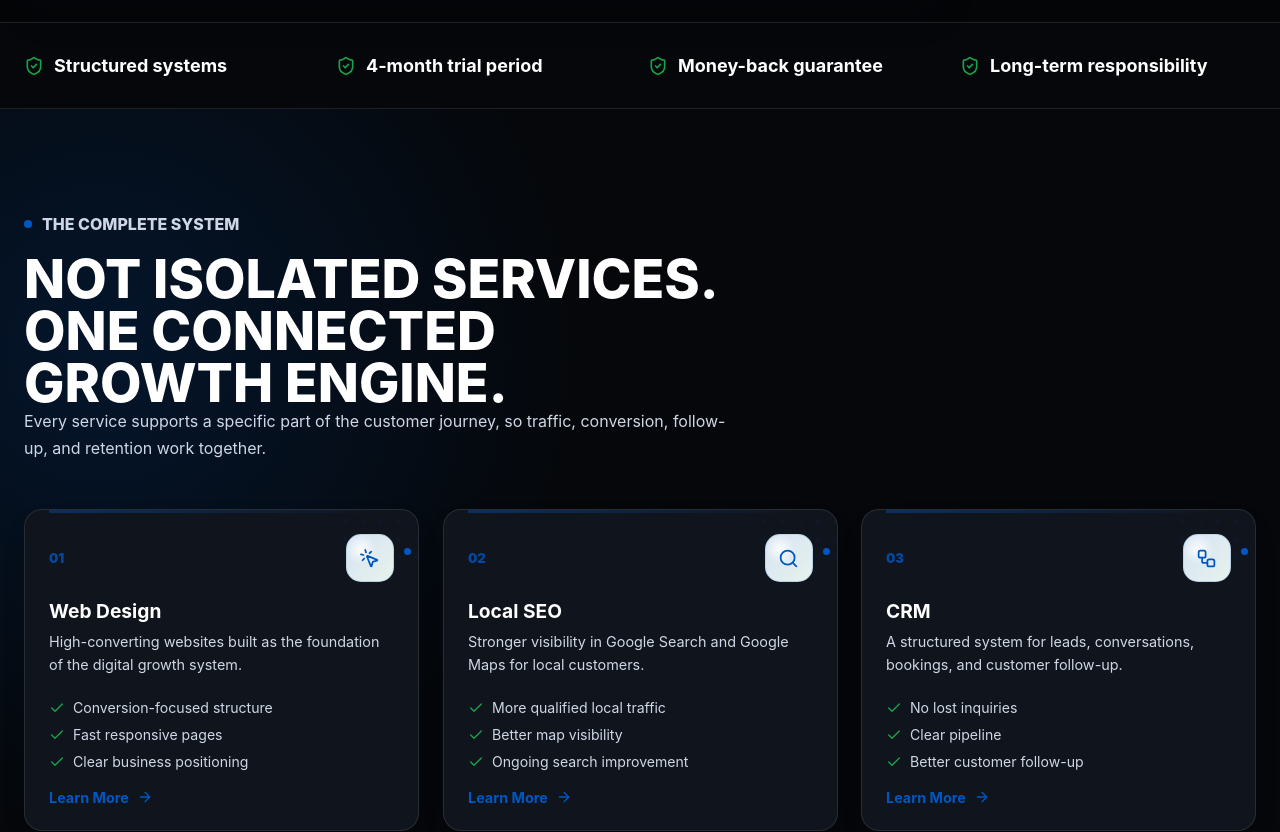
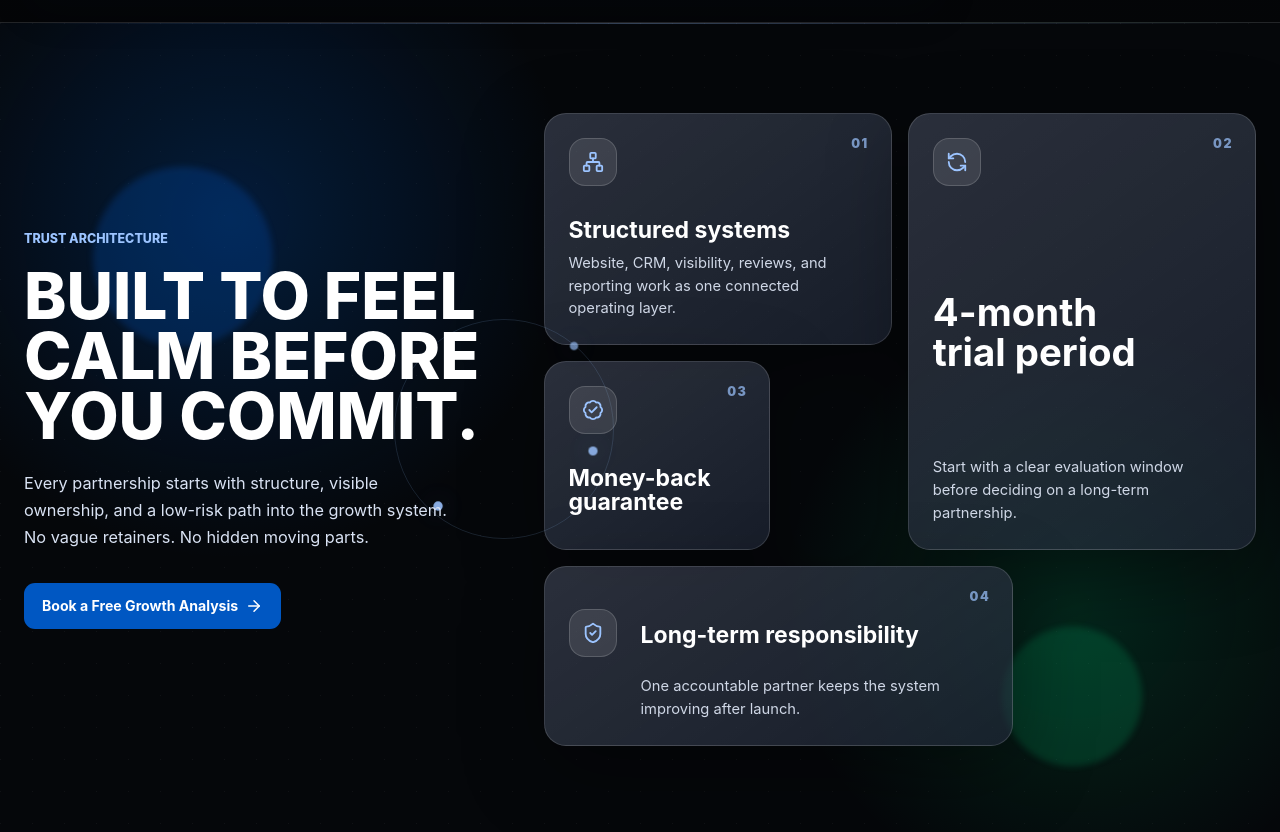
Before and after one commit to mawa8633/framkant-nordic, a Next.js app: page / in a window 1280 px wide. Shown: the part 778-1610 px from the top of the page. Built offline with nearby package versions, Linux system fonts and the light colour scheme.

Commit message:
Redesign premium trust section

```diff
--- a/app/globals.css
+++ b/app/globals.css
@@ -1976,34 +1976,312 @@ p {
 }
 
 .proof-strip {
-  border-bottom: 1px solid var(--line);
-  border-top: 1px solid var(--line);
+  background:
+    radial-gradient(circle at 18% 24%, rgba(0, 87, 194, 0.26), transparent 28%),
+    radial-gradient(circle at 84% 72%, rgba(0, 201, 117, 0.16), transparent 24%),
+    linear-gradient(135deg, rgba(255, 255, 255, 0.045) 0 1px, transparent 1px 100%),
+    #05070a;
+  background-size: auto, auto, 32px 32px, auto;
+  border-bottom: 1px solid rgba(255, 255, 255, 0.12);
+  border-top: 1px solid rgba(255, 255, 255, 0.12);
+  color: #ffffff;
+  overflow: hidden;
+  padding-bottom: clamp(64px, 7vw, 104px);
+  padding-top: clamp(64px, 7vw, 104px);
+  position: relative;
+}
+
+.proof-strip::before {
+  background: linear-gradient(90deg, transparent, rgba(156, 196, 255, 0.32), transparent);
+  content: "";
+  height: 1px;
+  left: var(--page-pad);
+  position: absolute;
+  right: var(--page-pad);
+  top: 0;
+}
+
+.proof-strip::after {
+  background: linear-gradient(90deg, transparent, rgba(255, 255, 255, 0.14), transparent);
+  bottom: 0;
+  content: "";
+  height: 1px;
+  left: var(--page-pad);
+  position: absolute;
+  right: var(--page-pad);
+}
+
+.proof-frame {
+  align-items: center;
+  display: grid;
+  gap: clamp(32px, 5vw, 72px);
+  grid-template-columns: minmax(260px, 0.78fr) minmax(0, 1.22fr);
+  margin: 0 auto;
+  max-width: var(--max-width);
+  position: relative;
+  z-index: 2;
+}
+
+.proof-copy {
+  max-width: 470px;
+  position: relative;
+  z-index: 3;
+}
+
+.proof-copy h2 {
+  color: #ffffff;
+  font-size: clamp(2.25rem, 5vw, 4.8rem);
+  line-height: 0.94;
+  margin-bottom: 24px;
+}
+
+.proof-copy p:not(.eyebrow) {
+  color: #d9e2f3;
+  font-size: 1.02rem;
+  max-width: 430px;
+}
+
+.proof-copy .eyebrow {
+  color: #9cc4ff;
+}
+
+.proof-cta {
+  margin-top: 32px;
+  min-width: 236px;
+}
+
+.proof-mosaic {
   display: grid;
   gap: 16px;
-  grid-template-columns: repeat(4, minmax(0, 1fr));
-  padding-bottom: 32px;
-  padding-top: 32px;
-}
-
-.proof-item {
-  align-items: center;
-  color: var(--text);
+  grid-template-columns: repeat(6, minmax(0, 1fr));
+  grid-template-rows: repeat(2, minmax(180px, auto));
+  position: relative;
+}
+
+.proof-card {
+  background:
+    linear-gradient(145deg, rgba(255, 255, 255, 0.13), rgba(255, 255, 255, 0.055)),
+    rgba(15, 23, 42, 0.62);
+  border: 1px solid rgba(255, 255, 255, 0.14);
+  border-radius: 22px;
+  box-shadow: 0 24px 80px rgba(0, 0, 0, 0.34);
   display: flex;
-  font-weight: 750;
-  gap: 10px;
-}
-
-.hero-dark + .proof-strip {
-  background: var(--ink);
-  border-color: rgba(255, 255, 255, 0.1);
-}
-
-.hero-dark + .proof-strip .proof-item {
+  flex-direction: column;
+  justify-content: space-between;
+  min-height: 180px;
+  overflow: hidden;
+  padding: 24px;
+  position: relative;
+  transition:
+    border-color 260ms ease,
+    box-shadow 260ms ease,
+    transform 260ms ease;
+}
+
+.proof-card::before {
+  background: radial-gradient(circle at 22% 18%, rgba(156, 196, 255, 0.24), transparent 32%);
+  content: "";
+  inset: 0;
+  opacity: 0;
+  position: absolute;
+  transition: opacity 260ms ease;
+}
+
+.proof-card:hover {
+  border-color: rgba(156, 196, 255, 0.34);
+  box-shadow: 0 32px 90px rgba(0, 87, 194, 0.18);
+  transform: translateY(-6px);
+}
+
+.proof-card:hover::before {
+  opacity: 1;
+}
+
+.proof-card-large {
+  grid-column: span 3;
+}
+
+.proof-card-tall {
+  grid-column: span 3;
+  grid-row: span 2;
+  min-height: 376px;
+}
+
+.proof-card-compact {
+  grid-column: span 2;
+  min-height: 180px;
+}
+
+.proof-card-wide {
+  grid-column: span 4;
+}
+
+.proof-icon {
+  align-items: center;
+  background: rgba(255, 255, 255, 0.1);
+  border: 1px solid rgba(255, 255, 255, 0.16);
+  border-radius: 16px;
+  color: #9cc4ff;
+  display: inline-flex;
+  height: 48px;
+  justify-content: center;
+  margin-bottom: 32px;
+  position: relative;
+  width: 48px;
+  z-index: 2;
+}
+
+.proof-card span {
+  color: rgba(156, 196, 255, 0.7);
+  font-size: 0.78rem;
+  font-weight: 900;
+  letter-spacing: 0.12em;
+  position: absolute;
+  right: 22px;
+  top: 22px;
+  z-index: 2;
+}
+
+.proof-card h3 {
   color: #ffffff;
-}
-
-.proof-item svg {
-  color: var(--green);
+  font-size: clamp(1.2rem, 1.8vw, 1.7rem);
+  line-height: 1.05;
+  margin-bottom: 10px;
+  position: relative;
+  z-index: 2;
+}
+
+.proof-card p {
+  color: #cfd7e6;
+  font-size: 0.92rem;
+  line-height: 1.55;
+  position: relative;
+  z-index: 2;
+}
+
+.proof-card-tall h3 {
+  font-size: clamp(1.6rem, 3vw, 2.45rem);
+  max-width: 280px;
+}
+
+.proof-card-wide {
+  align-items: end;
+  display: grid;
+  grid-template-columns: auto minmax(0, 1fr);
+  column-gap: 24px;
+}
+
+.proof-card-wide .proof-icon {
+  margin-bottom: 0;
+}
+
+.proof-card-wide h3,
+.proof-card-wide p {
+  grid-column: 2;
+}
+
+.proof-ambient {
+  border-radius: 999px;
+  filter: blur(3px);
+  pointer-events: none;
+  position: absolute;
+  z-index: 1;
+}
+
+.proof-ambient-one {
+  animation: floatProofOne 8s ease-in-out infinite;
+  background: rgba(0, 87, 194, 0.26);
+  height: 180px;
+  left: 7%;
+  top: 18%;
+  width: 180px;
+}
+
+.proof-ambient-two {
+  animation: floatProofTwo 10s ease-in-out infinite;
+  background: rgba(0, 201, 117, 0.18);
+  bottom: 10%;
+  height: 140px;
+  right: 10%;
+  width: 140px;
+}
+
+.proof-orbit {
+  border: 1px solid rgba(156, 196, 255, 0.16);
+  border-radius: 999px;
+  height: 220px;
+  left: 30%;
+  opacity: 0.9;
+  position: absolute;
+  top: 50%;
+  transform: translateY(-50%);
+  width: 220px;
+  z-index: 1;
+}
+
+.proof-orbit span {
+  animation: orbitPulse 4s ease-in-out infinite;
+  background: #9cc4ff;
+  border-radius: 999px;
+  box-shadow: 0 0 32px rgba(156, 196, 255, 0.72);
+  height: 8px;
+  position: absolute;
+  width: 8px;
+}
+
+.proof-orbit span:nth-child(1) {
+  right: 16%;
+  top: 10%;
+}
+
+.proof-orbit span:nth-child(2) {
+  animation-delay: 700ms;
+  bottom: 13%;
+  left: 18%;
+}
+
+.proof-orbit span:nth-child(3) {
+  animation-delay: 1400ms;
+  right: 7%;
+  top: 58%;
+}
+
+@keyframes floatProofOne {
+  0%,
+  100% {
+    transform: translate3d(0, 0, 0);
+  }
+
+  50% {
+    transform: translate3d(18px, -16px, 0);
+  }
+}
+
+@keyframes floatProofTwo {
+  0%,
+  100% {
+    transform: translate3d(0, 0, 0);
+  }
+
+  50% {
+    transform: translate3d(-14px, 18px, 0);
+  }
+}
+
+@keyframes orbitPulse {
+  0%,
+  100% {
+    opacity: 0.36;
+    transform: scale(0.88);
+  }
+
+  50% {
+    opacity: 1;
+    transform: scale(1.18);
+  }
+}
+
+.proof-card svg {
   flex: 0 0 auto;
 }
 
@@ -2321,6 +2599,18 @@ p {
     gap: 36px;
     grid-template-columns: minmax(0, 1fr) minmax(300px, 0.72fr);
   }
+
+  .proof-frame {
+    grid-template-columns: minmax(230px, 0.72fr) minmax(0, 1.28fr);
+  }
+
+  .proof-mosaic {
+    gap: 14px;
+  }
+
+  .proof-card {
+    padding: 22px;
+  }
 }
 
 @media (max-width: 1060px) {
@@ -2342,6 +2632,21 @@ p {
   .proof-strip,
   .footer-grid {
     grid-template-columns: repeat(2, minmax(0, 1fr));
+  }
+
+  .proof-copy h2 {
+    font-size: clamp(2rem, 4.6vw, 3.2rem);
+  }
+
+  .proof-card-large,
+  .proof-card-tall,
+  .proof-card-compact,
+  .proof-card-wide {
+    grid-column: span 3;
+  }
+
+  .proof-card-tall {
+    min-height: 260px;
   }
 }
 
@@ -2403,8 +2708,23 @@ p {
   .image-band,
   .legal-hero,
   .report-panel,
+  .proof-frame,
   .split {
     grid-template-columns: 1fr;
+  }
+
+  .proof-copy {
+    max-width: 640px;
+  }
+
+  .proof-copy p:not(.eyebrow) {
+    max-width: 590px;
+  }
+
+  .proof-orbit {
+    left: auto;
+    right: 6%;
+    top: 26%;
   }
 
 }
@@ -2464,6 +2784,40 @@ p {
 
   .system-snapshot {
     grid-template-columns: 1fr;
+  }
+
+  .proof-strip {
+    padding-bottom: 56px;
+    padding-top: 56px;
+  }
+
+  .proof-mosaic {
+    grid-template-columns: 1fr;
+    grid-template-rows: auto;
+  }
+
+  .proof-card-large,
+  .proof-card-tall,
+  .proof-card-compact,
+  .proof-card-wide {
+    grid-column: auto;
+    grid-row: auto;
+    min-height: 220px;
+  }
+
+  .proof-card-wide {
+    align-items: start;
+    display: flex;
+  }
+
+  .proof-card-wide h3,
+  .proof-card-wide p {
+    grid-column: auto;
+  }
+
+  .proof-orbit,
+  .proof-ambient {
+    opacity: 0.48;
   }
 
   .owner-trust-panel,
--- a/app/page.tsx
+++ b/app/page.tsx
@@ -1,7 +1,14 @@
 import Link from "next/link";
 import Image from "next/image";
 import type { Metadata } from "next";
-import { ArrowRight, CheckCircle2, ShieldCheck } from "lucide-react";
+import {
+  ArrowRight,
+  BadgeCheck,
+  CheckCircle2,
+  Network,
+  RefreshCcw,
+  ShieldCheck,
+} from "lucide-react";
 import { ContactForm } from "@/components/contact-form";
 import {
   ArticleGrid,
@@ -56,13 +63,72 @@ export default function Home() {
         </div>
       </section>
 
-      <section className="section proof-strip">
-        {["Structured systems", "4-month trial period", "Money-back guarantee", "Long-term responsibility"].map((item) => (
-          <div className="proof-item" key={item}>
-            <ShieldCheck size={20} />
-            <span>{item}</span>
+      <section className="section proof-strip" aria-labelledby="growth-trust-title">
+        <div className="proof-ambient proof-ambient-one" aria-hidden="true" />
+        <div className="proof-ambient proof-ambient-two" aria-hidden="true" />
+        <div className="proof-frame">
+          <div className="proof-copy">
+            <p className="eyebrow">Trust architecture</p>
+            <h2 id="growth-trust-title">
+              Built to feel calm before you commit.
+            </h2>
+            <p>
+              Every partnership starts with structure, visible ownership, and a
+              low-risk path into the growth system. No vague retainers. No hidden
+              moving parts.
+            </p>
+            <Link className="button primary proof-cta" href="/contact">
+              Book a Free Growth Analysis
+              <ArrowRight size={18} />
+            </Link>
           </div>
-        ))}
+          <div className="proof-orbit" aria-hidden="true">
+            <span />
+            <span />
+            <span />
+          </div>
+          <div className="proof-mosaic" aria-label="Partnership guarantees">
+            <article className="proof-card proof-card-large">
+              <div className="proof-icon">
+                <Network size={22} />
+              </div>
+              <span>01</span>
+              <h3>Structured systems</h3>
+              <p>
+                Website, CRM, visibility, reviews, and reporting work as one
+                connected operating layer.
+              </p>
+            </article>
+            <article className="proof-card proof-card-tall">
+              <div className="proof-icon">
+                <RefreshCcw size={22} />
+              </div>
+              <span>02</span>
+              <h3>4-month trial period</h3>
+              <p>
+                Start with a clear evaluation window before deciding on a
+                long-term partnership.
+              </p>
+            </article>
+            <article className="proof-card proof-card-compact">
+              <div className="proof-icon">
+                <BadgeCheck size={22} />
+              </div>
+              <span>03</span>
+              <h3>Money-back guarantee</h3>
+            </article>
+            <article className="proof-card proof-card-wide">
+              <div className="proof-icon">
+                <ShieldCheck size={22} />
+              </div>
+              <span>04</span>
+              <h3>Long-term responsibility</h3>
+              <p>
+                One accountable partner keeps the system improving after launch.
+              </p>
+            </article>
+          </div>
+        </div>
       </section>
 
       <section className="section dark">
```
